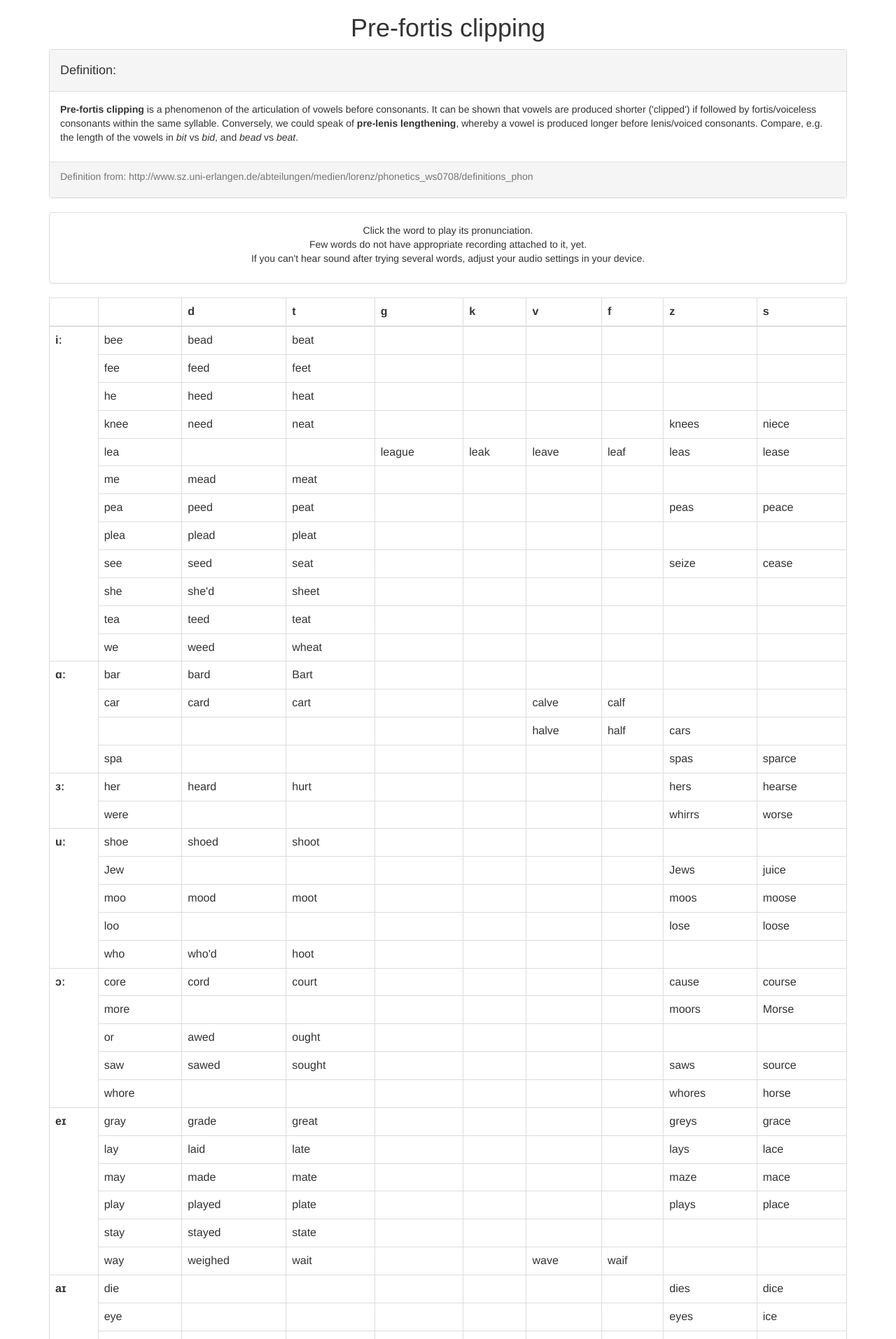
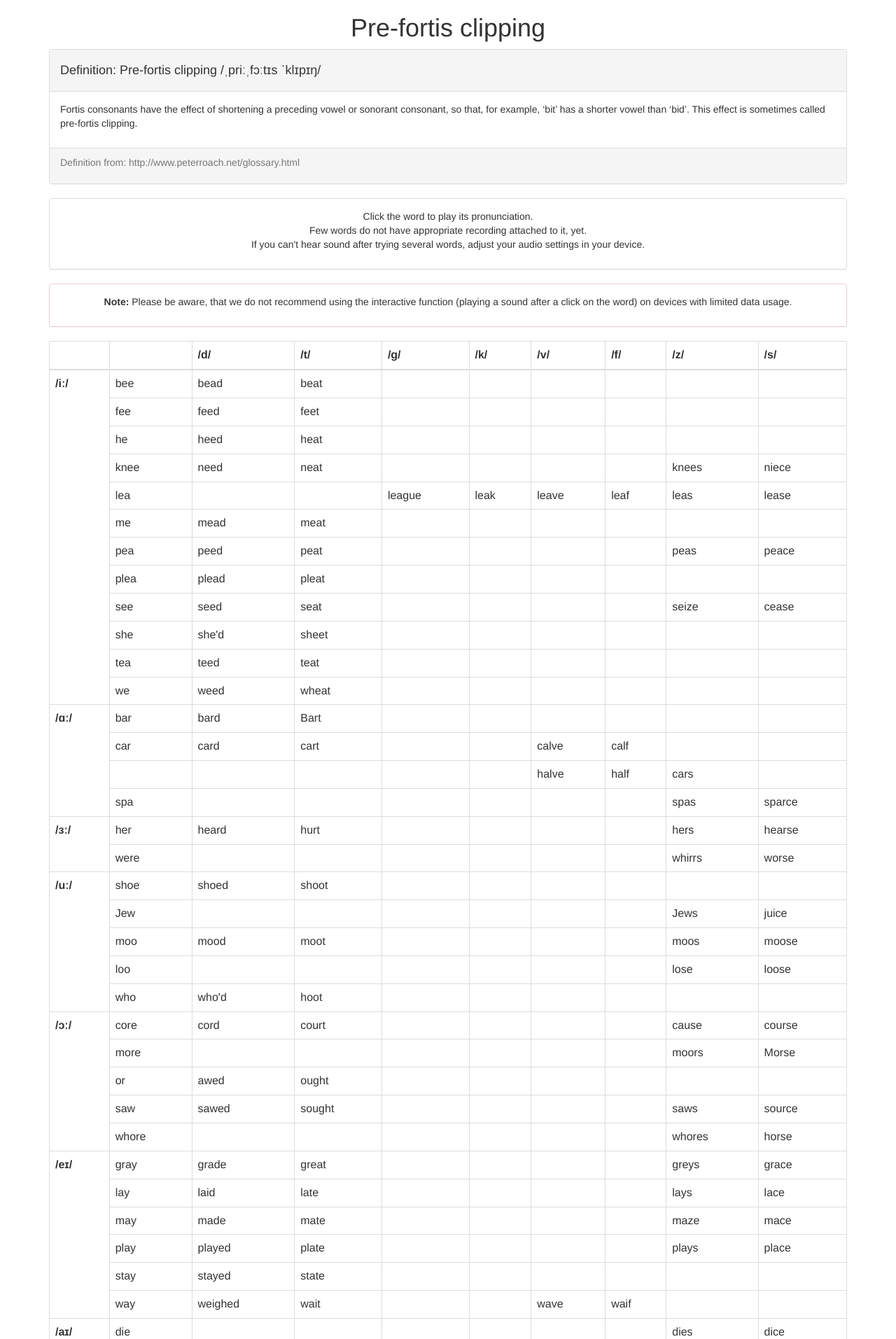
Before and after one commit to Calipheos/phonPhon, a PHP site: page /prefortis.php in a window 1280 px wide. Shown: the top 1913 px of the page at 70% size. Run offline with PHP 8.4, Linux system fonts and the light colour scheme; some libraries are stand-ins or nearby versions.

Commit message:
Some of the requested updates by Mrs K

```diff
--- a/index.php
+++ b/index.php
@@ -100,9 +100,6 @@ $website = new Page;
 
 
 
-  <!-- Fixed navbar -->
-
-
   <div class="container">
     <?php
 
--- a/prefortis.php
+++ b/prefortis.php
@@ -27,13 +27,15 @@
 <h1 class="text-center">Pre-fortis clipping</h1>
 <div class="container">
   <div class="panel panel-default">
-    <div class="panel-heading"><h4>Definition:</h4></div>
+    <div class="panel-heading"><h4>Definition: Pre-fortis clipping /ˌpriːˌfɔːtɪs ˈklɪpɪŋ/</h4></div>
     <div class="panel-body">
       <p>
-        <b>Pre-fortis clipping</b> is a phenomenon of the articulation of vowels before consonants. It can be shown that vowels are produced shorter ('clipped') if followed by fortis/voiceless consonants within the same syllable. Conversely, we could speak of <b>pre-lenis lengthening</b>, whereby a vowel is produced longer before lenis/voiced consonants. Compare, e.g. the length of the vowels in <i>bit</i> vs <i>bid</i>, and <i>bead</i> vs <i>beat</i>.
+        Fortis consonants have the effect of shortening a preceding vowel or sonorant consonant,
+        so that, for example, ‘bit’ has a shorter vowel than ‘bid’. This effect is sometimes called
+        pre-fortis clipping.
       </p>
       </div>
-    <div class="panel-footer"><p class="text-muted">Definition from: http://www.sz.uni-erlangen.de/abteilungen/medien/lorenz/phonetics_ws0708/definitions_phon</p></div>
+    <div class="panel-footer"><p class="text-muted">Definition from: http://www.peterroach.net/glossary.html</p></div>
   </div>
   <div class="panel panel-default">
     <div class="panel-body text-center">
@@ -41,6 +43,13 @@
         Click the word to play its pronunciation.<br>
         Few words do not have appropriate recording attached to it, yet.<br>
         If you can't hear sound after trying several words, adjust your audio settings in your device.
+      </p>
+      </div>
+  </div>
+  <div class="panel panel-danger">
+    <div class="panel-body text-center">
+      <p>
+        <b>Note:</b> Please be aware, that we do not recommend using the interactive function (playing a sound after a click on the word) on devices with limited data usage.
       </p>
       </div>
   </div>
@@ -53,19 +62,19 @@
      <tr>
       <th></th>
       <th></th>
-      <th>d</th>
-      <th>t</th>
-      <th>g</th>
-      <th>k</th>
-      <th>v</th>
-      <th>f</th>
-      <th>z</th>
-      <th>s</th>
+      <th>/d/</th>
+      <th>/t/</th>
+      <th>/g/</th>
+      <th>/k/</th>
+      <th>/v/</th>
+      <th>/f/</th>
+      <th>/z/</th>
+      <th>/s/</th>
      </tr>
    </thead>
 
      <tr>
-      <th rowspan="12">i&#720;</th>
+      <th rowspan="12">/i&#720;/</th>
       <td><div onclick="playSound('bee');">bee<audio id="bee"></audio></div></td>
       <td><div onclick="playSound('bead');">bead<audio id="bead"></audio></div></td>
       <td><div onclick="playSound('beat');">beat<audio id="beat"></audio></div></td>
@@ -199,7 +208,7 @@
      </tr>
 
      <tr>
-      <th rowspan="4">&#593;&#720;</th>
+      <th rowspan="4">/&#593;&#720;/</th>
       <td><div onclick="playSound('bar');">bar<audio id="bar"></audio></div></td>
       <td><div onclick="playSound('bard');">bard<audio id="bard"></audio></div></td>
       <td><div onclick="playSound('Bart');">Bart<audio id="Bart"></audio></div></td>
@@ -245,7 +254,7 @@
      </tr>
 
      <tr>
-      <th rowspan="2">&#604;&#720;</th>
+      <th rowspan="2">/&#604;&#720;/</th>
       <td><div onclick="playSound('her');">her<audio id="her"></audio></div></td>
       <td><div onclick="playSound('heard');">heard<audio id="heard"></audio></div></td>
       <td><div onclick="playSound('hurt');">hurt<audio id="hurt"></audio></div></td>
@@ -270,7 +279,7 @@
      </tr>
 
      <tr>
-      <th rowspan="5">u&#720;</th>
+      <th rowspan="5">/u&#720;/</th>
       <td><div onclick="playSound('shoe');">shoe<audio id="shoe"></audio></div></td>
       <td><div onclick="playSound('shoed');">shoed<audio id="shoed"></audio></div></td>
       <td><div onclick="playSound('shoot');">shoot<audio id="shoot"></audio></div></td>
@@ -327,7 +336,7 @@
      </tr>
 
      <tr>
-      <th rowspan="5">&#596;&#720;</th>
+      <th rowspan="5">/&#596;&#720;/</th>
       <td><div onclick="playSound('core');">core<audio id="core"></audio></div></td>
       <td><div onclick="playSound('cord');">cord<audio id="cord"></audio></div></td>
       <td><div onclick="playSound('court');">court<audio id="court"></audio></div></td>
@@ -384,7 +393,7 @@
      </tr>
 
      <tr>
-      <th rowspan="6">e&#618;</th>
+      <th rowspan="6">/e&#618;/</th>
       <td><div onclick="playSound('gray');">gray<audio id="gray"></audio></div></td>
       <td><div onclick="playSound('grade');">grade<audio id="grade"></audio></div></td>
       <td><div onclick="playSound('great');">great<audio id="great"></audio></div></td>
@@ -452,7 +461,7 @@
      </tr>
 
      <tr>
-      <th rowspan="13">a&#618;</th>
+      <th rowspan="13">/a&#618;/</th>
       <td><div onclick="playSound('die');">die<audio id="die"></audio></div></td>
       <td></td>
       <td></td>
@@ -597,7 +606,7 @@
      </tr>
 
      <tr>
-      <th rowspan="2">&#596;&#618;</th>
+      <th rowspan="2">/&#596;&#618;/</th>
       <td><div onclick="playSound('boy');">boy<audio id="boy"></audio></div></td>
       <td></td>
       <td></td>
@@ -621,7 +630,7 @@
      </tr>
 
      <tr>
-      <th rowspan="8">&#601;&#650;</th>
+      <th rowspan="8">/&#601;&#650;/</th>
       <td><div onclick="playSound('bow');">bow<audio id="bow"></audio></div></td>
       <td><div onclick="playSound('bode');">bode<audio id="bode"></audio></div></td>
       <td><div onclick="playSound('boat');">boat<audio id="boat"></audio></div></td>
@@ -711,7 +720,7 @@
      </tr>
 
      <tr>
-      <th>a&#650;</th>
+      <th>/a&#650;/</th>
       <td><div onclick="playSound('bough');">bough<audio id="bough"></audio></div></td>
       <td><div onclick="playSound('bowed');">bowed<audio id="bowed"></audio></div></td>
       <td><div onclick="playSound('bout');">bout<audio id="bout"></audio></div></td>
@@ -724,7 +733,7 @@
      </tr>
 
      <tr>
-      <th>e&#601;</th>
+      <th>/e&#601;/</th>
       <td><div onclick="playSound('scare');">scare<audio id="scare"></audio></div></td>
       <td></td>
       <td></td>
@@ -737,7 +746,7 @@
      </tr>
 
      <tr>
-      <th>&#618;&#601;</th>
+      <th>/&#618;&#601;/</th>
       <td><div onclick="playSound('fear');">fear<audio id="fear"></audio></div></td>
       <td></td>
       <td></td>
@@ -748,17 +757,8 @@
       <td><div onclick="playSound('fears');">fears<audio id="fears"></audio></div></td>
       <td><div onclick="playSound('fierce');">fierce<audio id="fierce"></audio></div></td>
      </tr>
-     <!-- <tr>
-      <td></td>
-      <td></td>
-      <td></td>
-      <td></td>
-      <td></td>
-      <td></td>
-      <td></td>
-      <td></td>
-      <td></td>
-     </tr>
+     <!--
+
      <tr>
       <td>A</td>
       <td></td>
```
